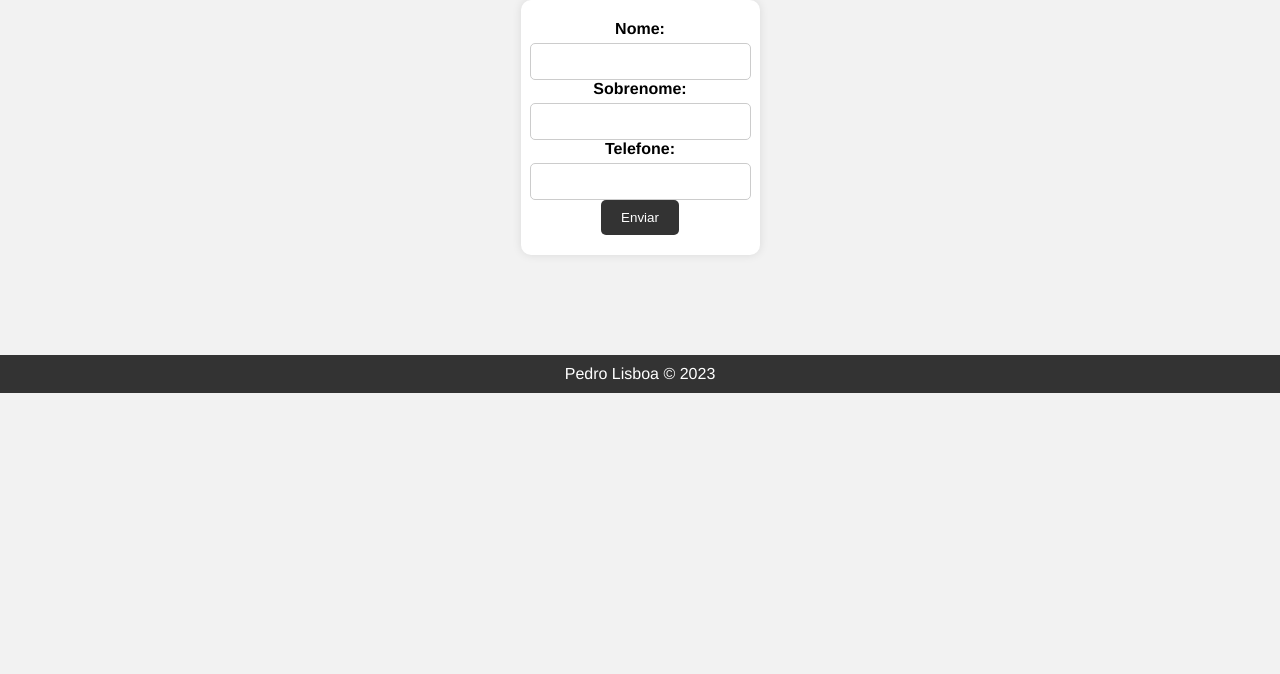
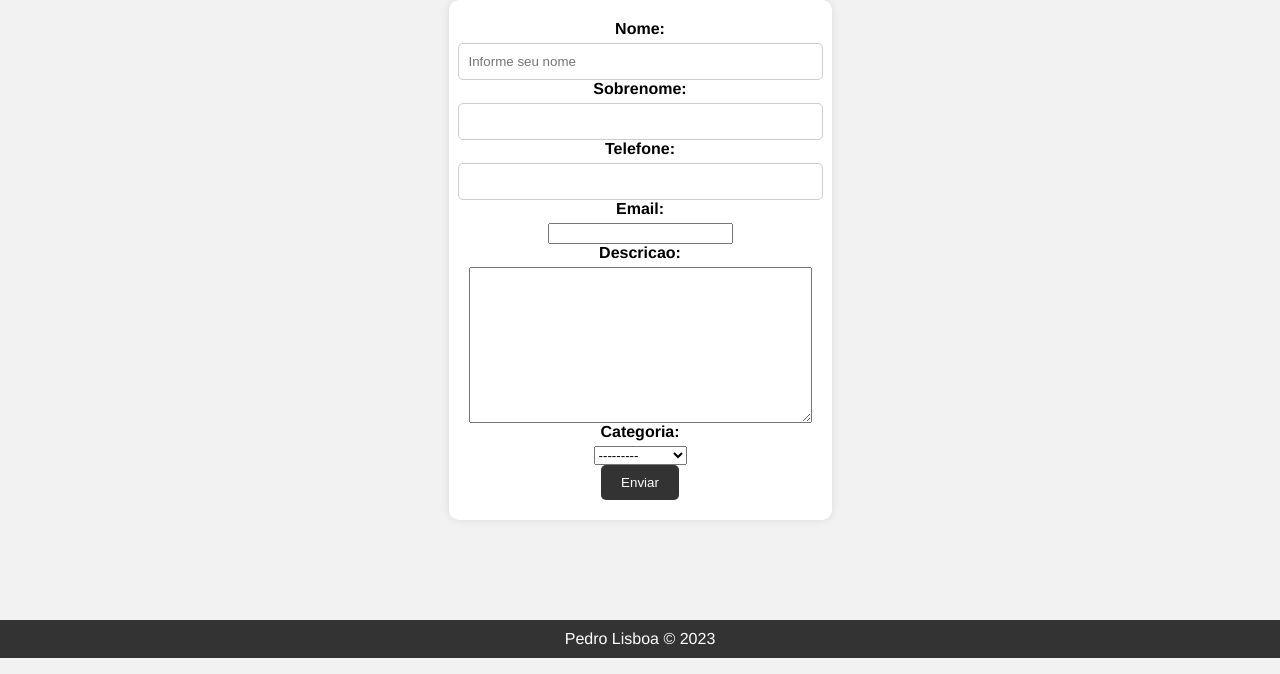
Before and after one commit to pedrolisboaa/agenda_de_contatos, a Django app: page /contato/criar/ in a window 1280 px wide. Shown: the part 126-800 px from the top of the page. Run offline with Django 3.2, Linux system fonts and the light colour scheme; data comes from the database, SQL or seed files in the repository.

Commit message:
atualizando|

```diff
--- a/contato/forms.py
+++ b/contato/forms.py
@@ -4,4 +4,13 @@
 class ContatoForm(forms.ModelForm):
     class Meta:
         model = Contato
-        fields = ('nome', 'sobrenome', 'telefone')
+        fields = ('nome', 'sobrenome', 'telefone', 'email', 'descricao', 'categoria')
+
+        widgets = {
+            'nome': forms.TextInput(
+                attrs={
+                    'class': 'classe-a classe-b',
+                    'placeholder': 'Informe seu nome',
+                }
+            )
+        }
--- a/contato/templates/criar.html
+++ b/contato/templates/criar.html
@@ -9,19 +9,15 @@
     <div class="container__main">
         <div class="container__contatos">
             <form action="{% url 'criar' %}" method="POST" enctype="multipart/form-data">
-
                 {% csrf_token %}
 
-
                 {{ formulario}}
-
 
                 <div class="form-content">
                     <div class="form-group">
                     <button class="btn" type="submit">Enviar</button>
                     </div>
                 </div>
-
     </form>
         </div>
     </div>
```
